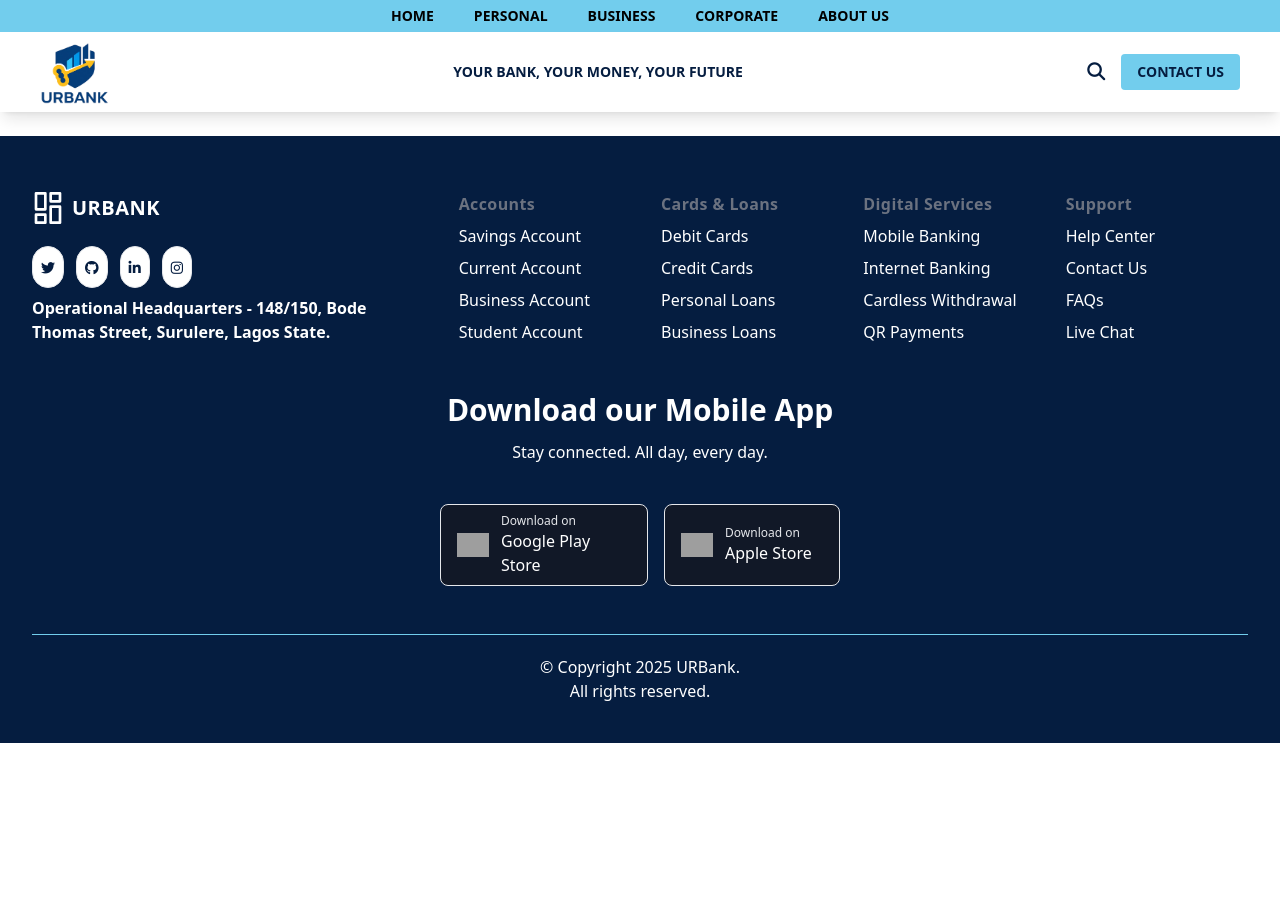
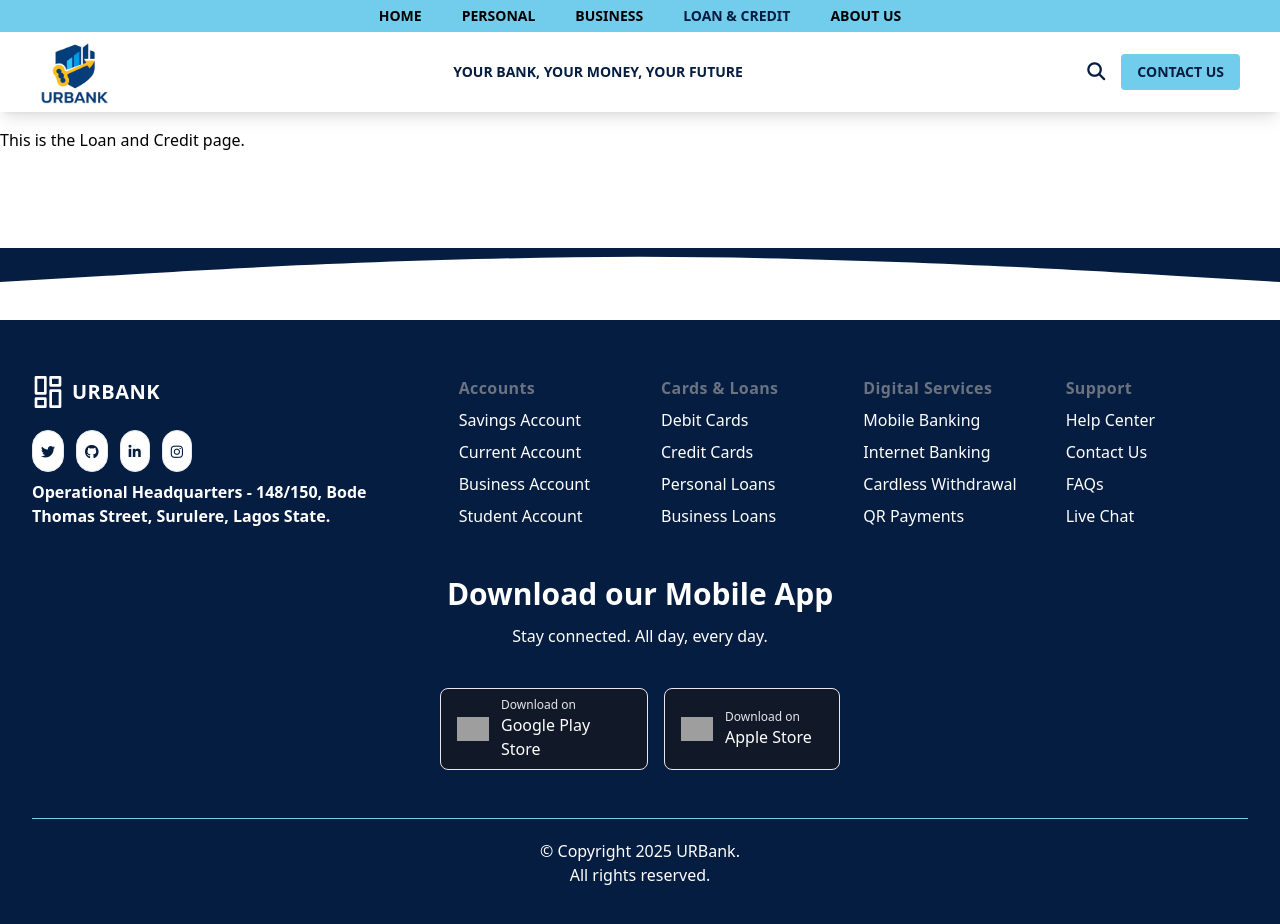
Before and after one commit to EstherBabaoye/URBank, a React (Vite) app: page /loan-and-credit in a window 1280 px wide. Shown: the top 924 px of the page. Before the commit the page ends 800 px from the top, so only its background shows below. Built offline with nearby package versions, Linux system fonts and the light colour scheme; grey boxes are pictures that could not be loaded.

Commit message:
Bug fixes

```diff
--- a/index.html
+++ b/index.html
@@ -2,7 +2,7 @@
 <html lang="en">
   <head>
     <meta charset="UTF-8" />
-    <link rel="icon" type="image/svg+xml" href="/vite.svg" />
+    <link rel="icon" type="image/svg+xml" href="/URB LOGO.png" />
     <meta name="viewport" content="width=device-width, initial-scale=1.0" />
     <title>URBank</title>
   </head>
--- a/src/App.jsx
+++ b/src/App.jsx
@@ -9,8 +9,8 @@ import ScrollToTop from "./Components/ScrollToTop";
 import Home from "./Pages/Home";
 import Personal from "./Pages/Personal";
 import Business from "./Pages/Business";
-import Corporate from "./Pages/Corporate";
 import AboutUs from "./Pages/AboutUs";
+import LoanandCredit from "./Pages/LoanandCredit";
 
 function App() {
   return (
@@ -34,7 +34,7 @@ function App() {
           <Route path="/" element={<Home />} />
           <Route path="/personal" element={<Personal />} />
           <Route path="/business" element={<Business />} />
-          <Route path="/corporate" element={<Corporate />} />
+          <Route path="/loan-and-credit" element={<LoanandCredit />} />
           <Route path="/about" element={<AboutUs />} />
         </Routes>
       </main>
--- a/src/Components/Header.jsx
+++ b/src/Components/Header.jsx
@@ -8,7 +8,7 @@ export default function Header() {
     { label: 'Home', path: '/' },
     { label: 'Personal', path: '/personal' },
     { label: 'Business', path: '/business' },
-    { label: 'Corporate', path: '/corporate' },
+    { label: 'Loan & Credit', path: '/loan-and-credit' },
     { label: 'About Us', path: '/about' },
   ];
 
--- a/src/Pages/Corporate.jsx
+++ /dev/null
@@ -1,3 +0,0 @@
-export default function Corporate() {
-    return <div className="mt-32 sm-mt-16 mb-24">This is the Corporate Banking page.</div>;
-  }
--- /dev/null
+++ b/src/Pages/LoanandCredit.jsx
@@ -0,0 +1,3 @@
+export default function LoanandCredit() {
+    return <div className="mt-32 sm-mt-16 mb-24">This is the Loan and Credit page.</div>;
+  }
```
Also changed, not shown: public/URB LOGO.png (renamed from src/assets/URB LOGO.png).
